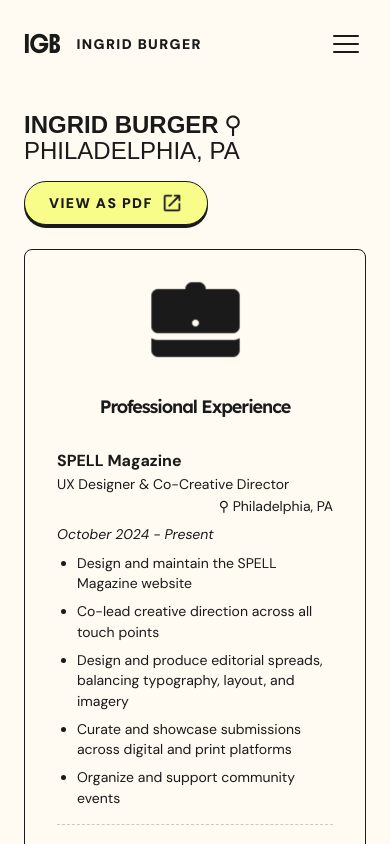
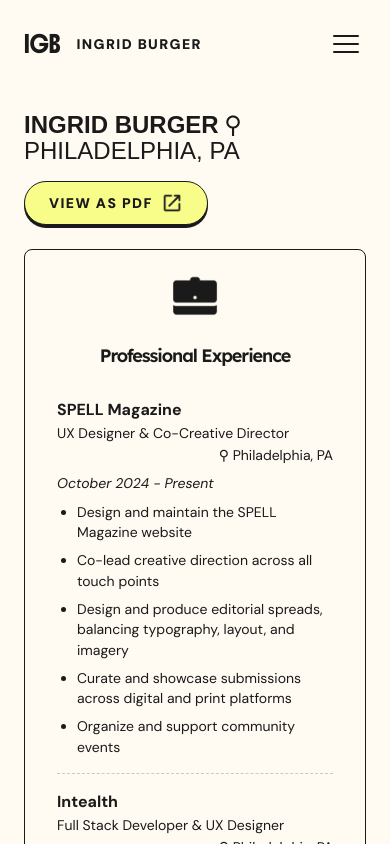
Before and after one commit to ingridgburger/igb-portfolio, a React (Vite) app: page /resume in a window 390 px wide. Shown: the top 844 px of the page. Built offline with nearby package versions, Linux system fonts and the light colour scheme; a web font is replaced by a local one.

Commit message:
mobile update

```diff
--- a/src/pages/resume.css
+++ b/src/pages/resume.css
@@ -260,7 +260,7 @@
 
 @media (max-width: 900px) {
 	.resume__card-image {
-		width: 30vw;
+		width: 15vw;
 	}
 
 	.resume-page {
```
